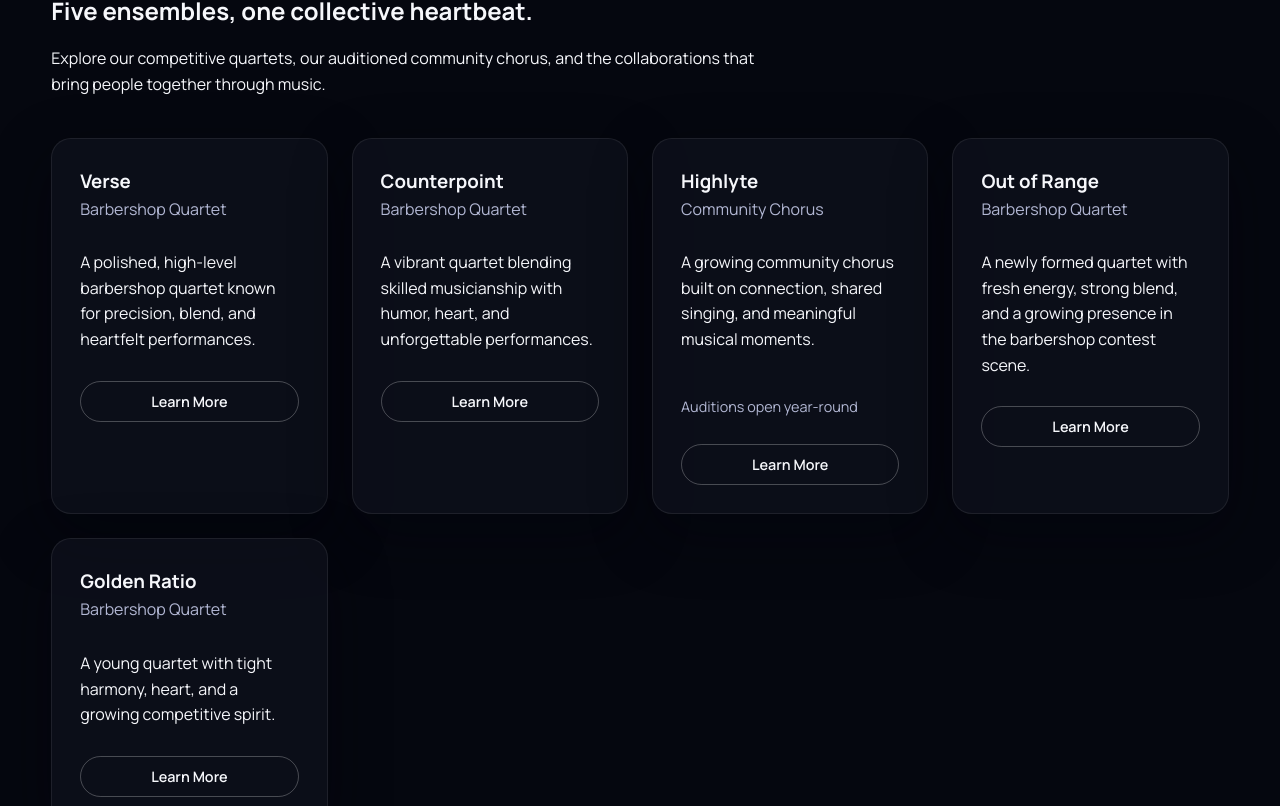
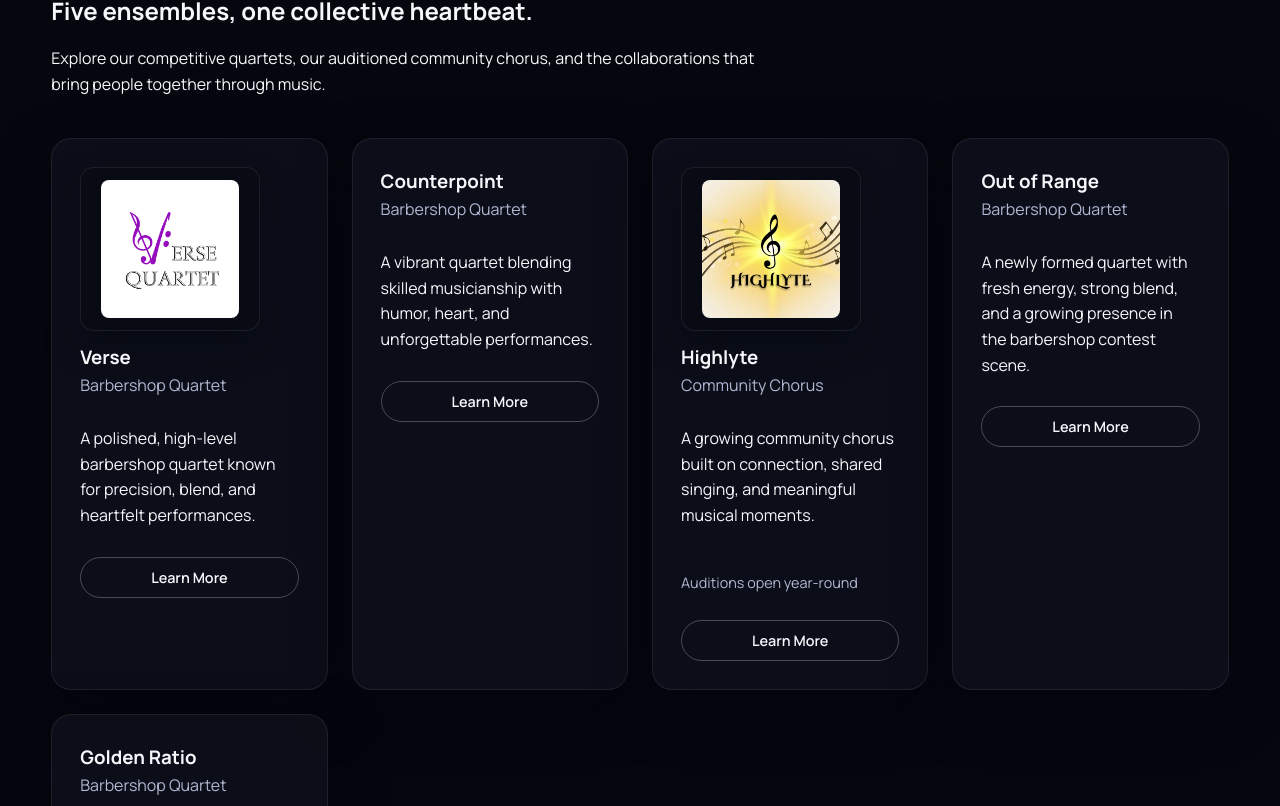
Before and after one commit to HAdamCode/harmony_collective, a React (Vite) app: page / in a window 1280 px wide. Shown: the part 1114-1920 px from the top of the page. Built offline with nearby package versions, Linux system fonts and the light colour scheme.

Commit message:
add logos

```diff
--- a/src/App.css
+++ b/src/App.css
@@ -252,6 +252,25 @@
   gap: 0.75rem;
 }
 
+.group-card__logo {
+  display: inline-flex;
+  align-items: center;
+  justify-content: center;
+  padding: 0.75rem 1.25rem;
+  border-radius: 0.85rem;
+  background: rgba(5, 7, 15, 0.35);
+  border: 1px solid rgba(255, 255, 255, 0.08);
+  max-width: 180px;
+  box-shadow: 0 15px 35px rgba(2, 4, 12, 0.4);
+}
+
+.group-card__logo img {
+  width: 100%;
+  height: auto;
+  display: block;
+  border-radius: 0.5rem;
+}
+
 .group-card__header h3 {
   margin: 0;
 }
@@ -336,6 +355,29 @@
 .join-cta {
   background: rgba(74, 193, 247, 0.1);
   border-color: rgba(74, 193, 247, 0.3);
+}
+
+.join-cta__content {
+  display: flex;
+  align-items: center;
+  gap: 1.5rem;
+}
+
+.cta-logo {
+  flex: 0 0 auto;
+  padding: 0.75rem 1.25rem;
+  border-radius: 1rem;
+  background: rgba(5, 7, 15, 0.5);
+  border: 1px solid rgba(247, 183, 51, 0.35);
+  box-shadow: 0 20px 40px rgba(3, 5, 12, 0.45);
+  max-width: 200px;
+}
+
+.cta-logo img {
+  width: 100%;
+  height: auto;
+  display: block;
+  border-radius: 0.5rem;
 }
 
 .blog-grid {
@@ -459,6 +501,27 @@
   position: relative;
   z-index: 1;
   max-width: 720px;
+}
+
+.group-hero__logo {
+  display: inline-flex;
+  align-items: center;
+  justify-content: center;
+  padding: 1rem 1.5rem;
+  border-radius: 1.25rem;
+  background: rgba(5, 6, 12, 0.4);
+  border: 1px solid var(--panel-border, rgba(255, 255, 255, 0.18));
+  margin-bottom: 1.5rem;
+  max-width: min(320px, 60vw);
+  box-shadow: 0 25px 45px rgba(1, 2, 8, 0.45);
+  backdrop-filter: blur(12px);
+}
+
+.group-hero__logo img {
+  width: 100%;
+  height: auto;
+  display: block;
+  border-radius: 0.65rem;
 }
 
 .group-detail-grid {
@@ -803,6 +866,15 @@ textarea {
     align-items: flex-start;
   }
 
+  .join-cta__content {
+    flex-direction: column;
+    align-items: flex-start;
+  }
+
+  .cta-logo {
+    max-width: 160px;
+  }
+
   .card-grid,
   .gallery-grid,
   .events-list {
--- a/src/data/groups.js
+++ b/src/data/groups.js
@@ -1,10 +1,12 @@
 import verseHero from '../assets/images/verse/4461ADEF-3034-4F67-805B-5C7BD859C357.jpeg'
+import verseLogo from '../assets/images/logos/verse_full.PNG'
 import verseGallery1 from '../assets/images/verse/DSC01801.JPG'
 import verseGallery2 from '../assets/images/verse/IMG_3678.jpg'
 import verseGallery3 from '../assets/images/verse/IMG_3997.jpg'
 import verseGallery4 from '../assets/images/verse/IMG_8295.jpg'
 import verseGallery5 from '../assets/images/verse/IMG_8824.jpg'
 import highlyteHero from '../assets/images/highlyte/IMG_0098.JPG'
+import highlyteLogo from '../assets/images/logos/highlyte_full.png'
 import highlyteGallery1 from '../assets/images/highlyte/IMG_2295.jpg'
 import highlyteGallery2 from '../assets/images/highlyte/IMG_5618.jpg'
 import highlyteGallery3 from '../assets/images/highlyte/IMG_7003.jpg'
@@ -71,6 +73,7 @@ export const groups = [
     contactEmail: 'bookings@harmonycollective.org',
     featuredVideo: 'https://www.youtube.com/embed/G6VdCiBoI8s?start=6',
     heroImage: verseHero,
+    logo: verseLogo,
     gallery: [verseHero, verseGallery1, verseGallery2, verseGallery3, verseGallery4, verseGallery5],
     palette: {
       bg: '#0c0512',
@@ -190,12 +193,12 @@ export const groups = [
     auditionLink: 'https://forms.gle/YmyRcVhWfwUniu728',
     socials: {
       instagram: 'https://instagram.com/highlyte.vocals',
-      facebook: 'https://facebook.com/highlyte.vocals',
-      youtube: 'https://www.youtube.com/results?search_query=highlyte+chorus',
+      facebook: 'https://www.facebook.com/profile.php?id=61570654318691',
     },
     contactEmail: 'sing@highlytevoices.org',
     featuredVideo: 'https://www.youtube.com/embed/8ZcmTl_1ER8',
     heroImage: highlyteHero,
+    logo: highlyteLogo,
     gallery: [
       highlyteHero,
       highlyteGallery1,
--- a/src/pages/GroupPage.jsx
+++ b/src/pages/GroupPage.jsx
@@ -64,6 +64,11 @@ export default function GroupPage() {
     <div className="page group-page" style={themeVars}>
       <section className="group-hero" style={{ backgroundImage: `linear-gradient(${group.palette.overlay}, ${group.palette.overlay}), url(${group.heroImage})` }}>
         <div className="group-hero__content">
+          {group.logo && (
+            <div className="group-hero__logo">
+              <img src={group.logo} alt={`${group.name} logo`} />
+            </div>
+          )}
           <p className="eyebrow">
             {group.type} · {group.city}
           </p>
--- a/src/pages/Home.jsx
+++ b/src/pages/Home.jsx
@@ -11,6 +11,8 @@ const impactPoints = [
 ]
 
 export default function Home() {
+  const highlyteGroup = groups.find((group) => group.slug === 'highlyte')
+
   return (
     <div className="page page--home">
       <PageHero
@@ -53,6 +55,11 @@ export default function Home() {
         <div className="card-grid">
           {groups.map((group) => (
             <article className="card group-card" key={group.slug}>
+              {group.logo && (
+                <div className="group-card__logo">
+                  <img src={group.logo} alt={`${group.name} logo`} />
+                </div>
+              )}
               <div className="group-card__header">
                 <h3>{group.name}</h3>
                 <p>{group.type}</p>
@@ -158,9 +165,16 @@ export default function Home() {
       </section>
 
       <section className="section section--cta join-cta">
-        <div>
-          <h2>Join Highlyte</h2>
-          <p>All voice parts are welcome. Attend three rehearsals, receive feedback, and step into the chorus.</p>
+        <div className="join-cta__content">
+          {highlyteGroup?.logo && (
+            <div className="cta-logo">
+              <img src={highlyteGroup.logo} alt="Highlyte logo" />
+            </div>
+          )}
+          <div>
+            <h2>Join Highlyte</h2>
+            <p>All voice parts are welcome. Attend three rehearsals, receive feedback, and step into the chorus.</p>
+          </div>
         </div>
         <a className="btn btn--ghost" href="https://forms.gle/YmyRcVhWfwUniu728" target="_blank" rel="noreferrer">
           Audition for Highlyte
```
Also changed, not shown: src/assets/images/logos/highlyte_full.png (added), src/assets/images/logos/verse_full.PNG (added).
